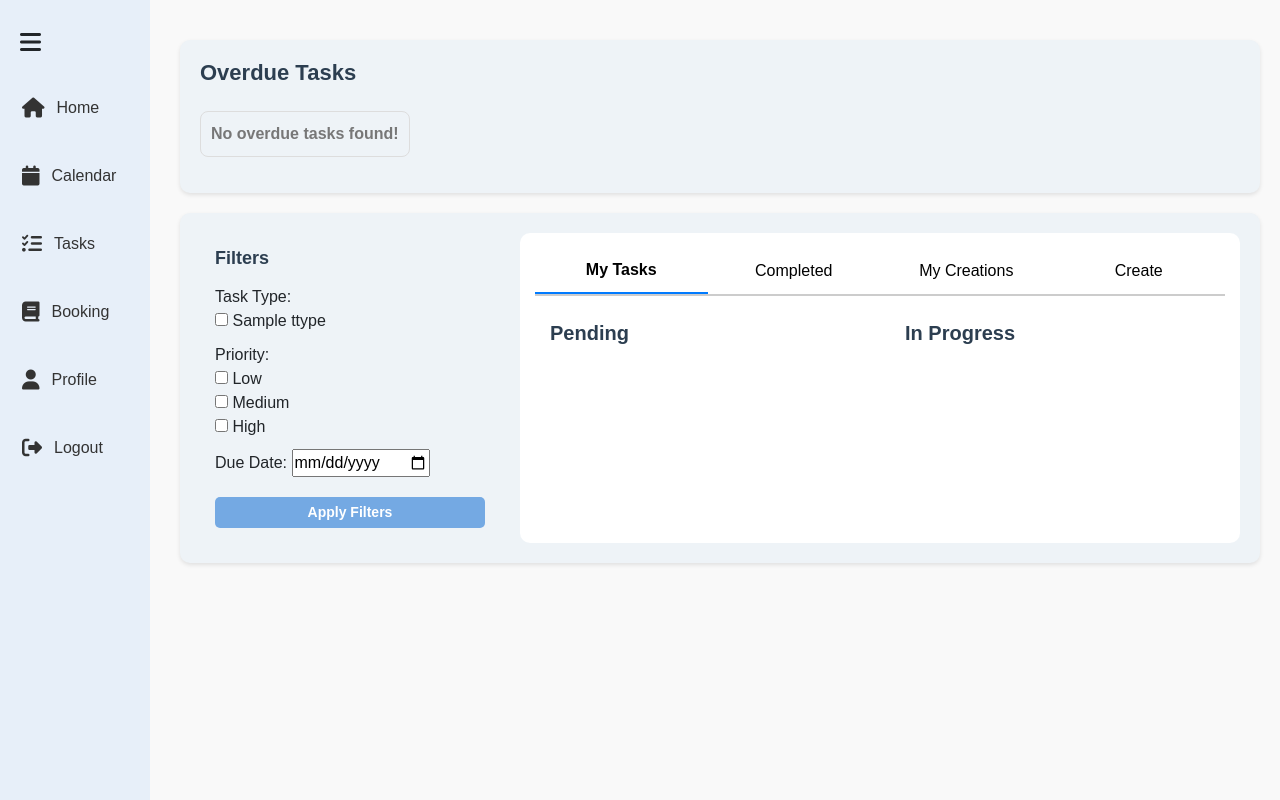
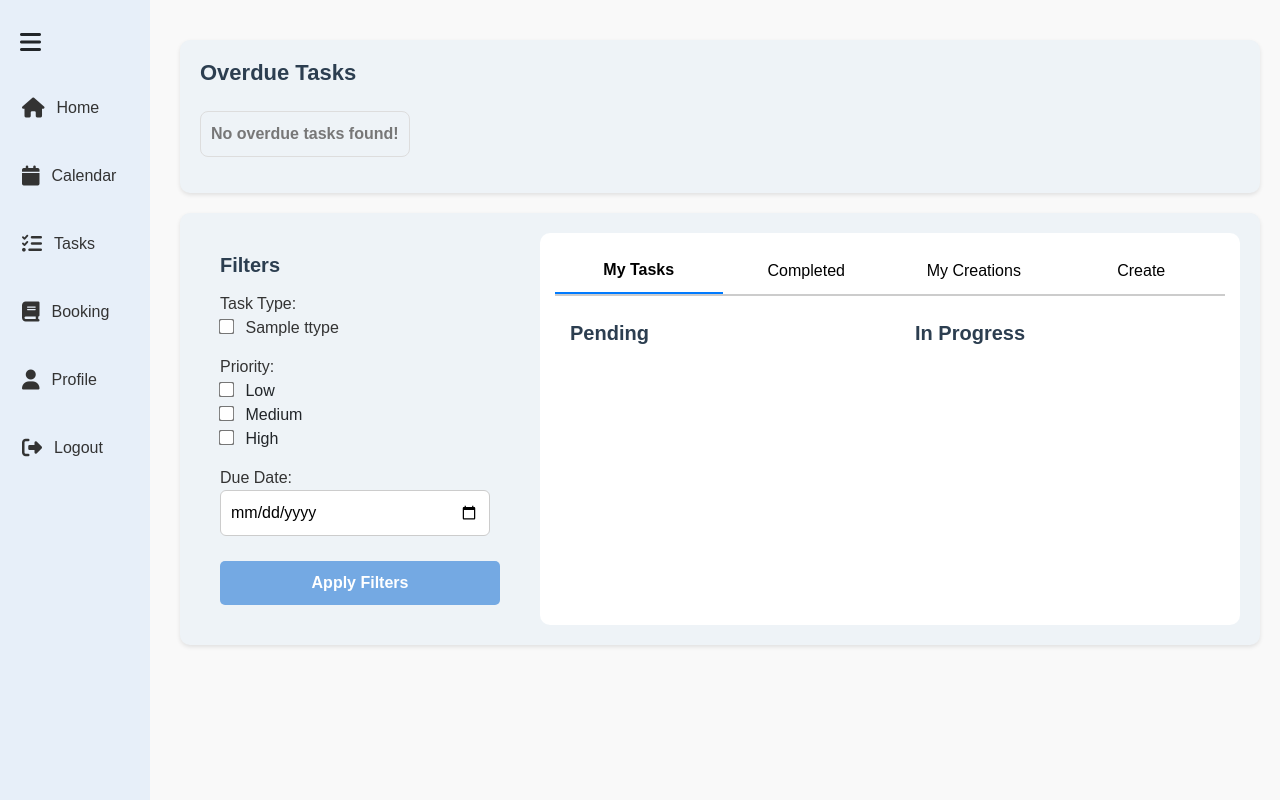
Before and after one commit to sirithatthamrong/SWE-P1, a Flask app: template app/templates/tasks.html in a window 1280 px wide. Run offline with Flask 3, Linux system fonts and the light colour scheme; the template is opened without the code that fills it: most values are stand-ins (such as "Sample title", 1, 10 or a date in 2020).

Commit message:
style(tasks): update css

```diff
--- a/app/static/css/booking.css
+++ b/app/static/css/booking.css
@@ -234,6 +234,7 @@ body {
 
 /* --- Recent Activities --- */
 .recent-bookings-container {
+    /*display: flex;*/
     width: 100%;
     margin: 20px auto;
     padding: 20px;
--- a/app/static/css/calendar.css
+++ b/app/static/css/calendar.css
@@ -11,6 +11,7 @@ body {
     padding: 20px;
     border-radius: 10px;
     background: #eef3f7;
+    box-shadow: 0px 2px 4px rgba(0, 0, 0, 0.1);
 }
 
 /* Header */
--- a/app/static/css/tasks.css
+++ b/app/static/css/tasks.css
@@ -83,7 +83,7 @@ body {
 }
 
 .filters h3 {
-    font-size: 18px;
+    font-size: 20px;
     font-weight: bold;
     color: #2c3e50;
     margin-bottom: 15px;
@@ -249,23 +249,34 @@ body {
 
 /* Filters should be positioned on the left */
 .filters {
-    width: 300px;  /* Fixed width */
-    /*background: white;*/
-    padding: 15px;
+    width: 320px;
+    padding: 20px;
     border-radius: 10px;
-    /*box-shadow: 0px 4px 8px rgba(0, 0, 0, 0.1);*/
     position: sticky;
     top: 20px;
-    height: fit-content; /* Prevent stretching */
+    height: fit-content;
 }
 
 .filter-section {
-    margin-bottom: 10px;
+    margin-bottom: 15px;
     width: 300px;
 }
 
+/* Improve spacing and alignment for checkboxes */
+.filter-section label{
+    font-size: 16px;
+    /*font-weight: bold;*/
+    color: #333;
+    cursor: pointer;
+}
+
+.filter-section input[type="checkbox"] {
+    margin-right: 8px;
+    transform: scale(1.2); /* Slightly enlarge checkboxes */
+}
+
 .filter-btn {
-    padding: 5px;
+    padding: 10px;
     margin-top: 10px;
     background-color: #74a9e3;
     color: white;
@@ -274,7 +285,17 @@ body {
     width: 100%;
     border-radius: 5px;
     font-weight: bold;
-    font-size: 14px;
+    font-size: 16px;
+    transition: background 0.3s ease-in-out;
+}
+
+.filter-section input[type="date"] {
+    width: 90%;
+    padding: 10px;
+    border: 1px solid #ccc;
+    border-radius: 6px;
+    font-size: 16px;
+    cursor: pointer;
 }
 
 .filter-btn:hover {
```
Also changed, not shown: app/templates/tasks.html (+4 -4 lines).
